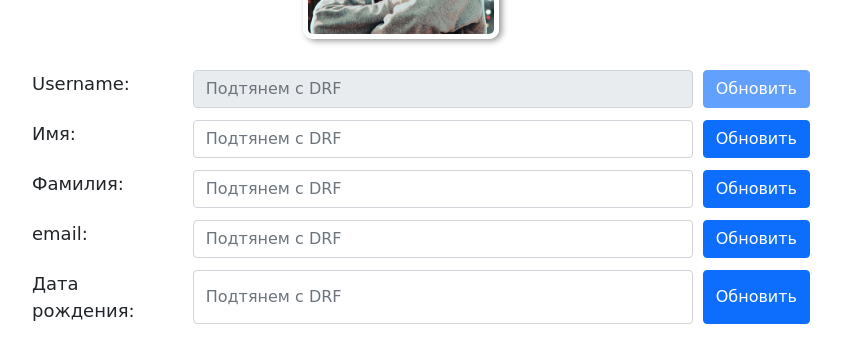
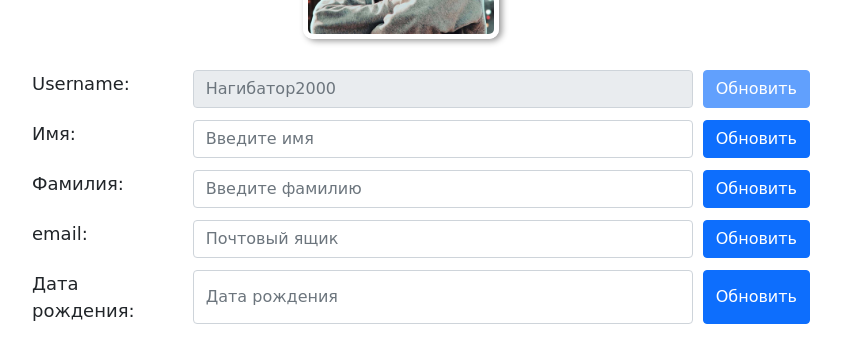
Before and after one commit to swankeyyy/ps4marketfull, a Vue app in the folder frontend/: page /profile in a window 1280 px wide. Shown: the part 177-540 px from the top of the page, without its empty margins (239-1080 px from the left). Built offline with nearby package versions, Linux system fonts and the light colour scheme.

Commit message:
some deocmposition for navbar, finished html for profile page

```diff
--- a/frontend/src/components/Header.vue
+++ b/frontend/src/components/Header.vue
@@ -1,7 +1,7 @@
 <template>
     <header>
         <div class="container">
-            <topline />
+            <topline/>
             <nav class="navbar navbar-expand-lg navbar-light bg-light">
                 <div class="container-fluid">
                     <a class="navbar-brand" href="#">PS4Shop</a>
@@ -12,25 +12,19 @@
                     </button>
                     <div class="collapse navbar-collapse" id="navbarSupportedContent">
                         <ul class="navbar-nav ms-auto mb-2 mb-lg-0 px-3">
-                            <li class="nav-item">
-                                <a class="nav-link active" aria-current="page" href="#">Главная</a>
-                            </li>
-                            <header_categories />
-                            <li class="nav-item">
-                                <a class="nav-link active" aria-current="page" href="#">Контакты</a>
-                            </li>
-                            <li class="nav-item">
-                                <a class="nav-link active" aria-current="page" href="#">О нас</a>
-                            </li>
-                            <profile_bar />
-                            <basket_bar />
-                            <logout_bar />
+                            <main_page_link_header />
+                            <header_categories/>
+                            <contacts_link_header />
+                            <about_link_header />
+                            <profile_bar/>
+                            <basket_bar/>
+                            <profile_link_bar/>
+                            <logout_bar/>
                         </ul>
                     </div>
                 </div>
             </nav>
         </div>
-
     </header>
 </template>
 
@@ -40,10 +34,17 @@ import Header_categories from "@/components/UI/header/header_categories.vue";
 import Profile_bar from "@/components/UI/header/profile_bar.vue";
 import Basket_bar from "@/components/UI/header/basket_bar.vue";
 import Logout_bar from "@/components/UI/header/logout_bar.vue";
+import Profile_link_bar from "@/components/UI/header/profile_link_bar.vue";
+import Contacts_link_header from "@/components/UI/header/contacts_link_header.vue";
+import About_link_header from "@/components/UI/header/about_link_header.vue";
+import Main_page_link_header from "@/components/UI/header/main_page_link_header.vue";
 
 export default {
     name: "Header",
-    components: {Logout_bar, Basket_bar, Profile_bar, Header_categories, Topline}
+    components: {
+        Main_page_link_header,
+        About_link_header,
+        Contacts_link_header, Profile_link_bar, Logout_bar, Basket_bar, Profile_bar, Header_categories, Topline}
 }
 </script>
 
--- /dev/null
+++ b/frontend/src/components/UI/header/about_link_header.vue
@@ -0,0 +1,15 @@
+<template>
+    <li class="nav-item">
+        <a class="nav-link active" aria-current="page" href="#">О нас</a>
+    </li>
+</template>
+
+<script>
+export default {
+    name: "about_link_header"
+}
+</script>
+
+<style scoped>
+
+</style>
--- /dev/null
+++ b/frontend/src/components/UI/header/contacts_link_header.vue
@@ -0,0 +1,15 @@
+<template>
+    <li class="nav-item">
+        <a class="nav-link active" aria-current="page" href="#">Контакты</a>
+    </li>
+</template>
+
+<script>
+export default {
+    name: "contacts_link_header"
+}
+</script>
+
+<style scoped>
+
+</style>
--- /dev/null
+++ b/frontend/src/components/UI/header/main_page_link_header.vue
@@ -0,0 +1,15 @@
+<template>
+    <li class="nav-item">
+        <a class="nav-link active" aria-current="page" href="/">Главная</a>
+    </li>
+</template>
+
+<script>
+export default {
+    name: "main_page_link_header"
+}
+</script>
+
+<style scoped>
+
+</style>
--- /dev/null
+++ b/frontend/src/components/UI/header/profile_link_bar.vue
@@ -0,0 +1,25 @@
+<template>
+    <li class="nav-item" v-show="get_auth()" @click="this.$router.push('/profile')">
+        <a class="nav-link active" aria-current="page" type="button"><img
+                src="@/assets/img/profile_header_ico.png" alt="userIco" height="25px"
+        ></a>
+    </li>
+</template>
+
+<script>
+import {mapGetters} from "vuex";
+
+export default {
+    name: "profile_link_bar",
+    methods: {
+        ...mapGetters({
+            get_auth: "get_auth"
+        }),
+
+    }
+}
+</script>
+
+<style scoped>
+
+</style>
--- a/frontend/src/components/pages/profile_page.vue
+++ b/frontend/src/components/pages/profile_page.vue
@@ -6,32 +6,33 @@
             </div>
             <div class="row user_info">
                 <div class="info_row">Username:
-                    <div class="inner"><input class="form-control" type="text" placeholder="Подтянем с DRF"
+                    <div class="inner"><input class="form-control" type="text" :placeholder="username"
                                               disabled>
                         <button type="button" class="btn btn-primary" disabled>Обновить</button>
                     </div>
                 </div>
                 <div class="info_row">Имя:
-                    <div class="inner"><input class="form-control" type="text" placeholder="Подтянем с DRF"
+                    <div class="inner"><input class="form-control" type="text" placeholder="Введите имя"
+                                              v-model="first_name"
                     >
                         <button type="button" class="btn btn-primary">Обновить</button>
                     </div>
                 </div>
                 <div class="info_row">Фамилия:
-                    <div class="inner"><input class="form-control" type="text" placeholder="Подтянем с DRF"
-                    >
+                    <div class="inner"><input class="form-control" type="text" placeholder="Введите фамилию"
+                    v-model="second_name">
                         <button type="button" class="btn btn-primary">Обновить</button>
                     </div>
                 </div>
                 <div class="info_row">email:
-                    <div class="inner"><input class="form-control" type="text" placeholder="Подтянем с DRF"
-                    >
+                    <div class="inner"><input class="form-control" type="text" placeholder="Почтовый ящик"
+                    v-model="email">
                         <button type="button" class="btn btn-primary">Обновить</button>
                     </div>
                 </div>
                 <div class="info_row">Дата рождения:
-                    <div class="inner"><input class="form-control" type="text" placeholder="Подтянем с DRF"
-                    >
+                    <div class="inner"><input class="form-control" type="text" placeholder="Дата рождения"
+                    v-model="date_birth">
                         <button type="button" class="btn btn-primary">Обновить</button>
                     </div>
                 </div>
@@ -42,8 +43,31 @@
 </template>
 
 <script>
+import {mapGetters} from "vuex";
+
 export default {
-    name: "profile_page"
+    name: "profile_page",
+    data(){
+        return {
+            username: 'Нагибатор2000',
+            first_name: '',
+            second_name: '',
+            email: '',
+            date_birth: '',
+        }
+    },
+    methods:{
+      ...mapGetters({
+          url: "get_backend_url"
+      })
+    },
+    // async created() {
+    //     try {
+    //         let response = await axios.get(this.url() + 'auth/users/me/')
+    //     } catch (e) {
+    //         console.log(e)
+    //     }
+    // }
 }
 </script>
 
```
Also changed, not shown: frontend/src/assets/img/profile_header_ico.png (added).
